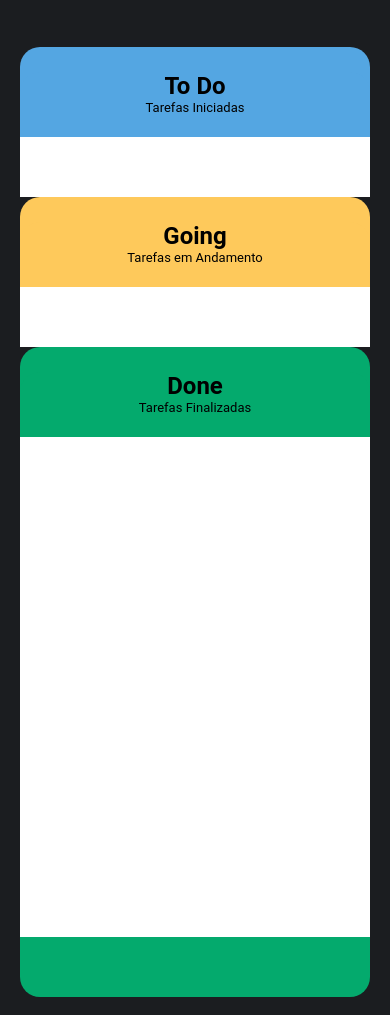
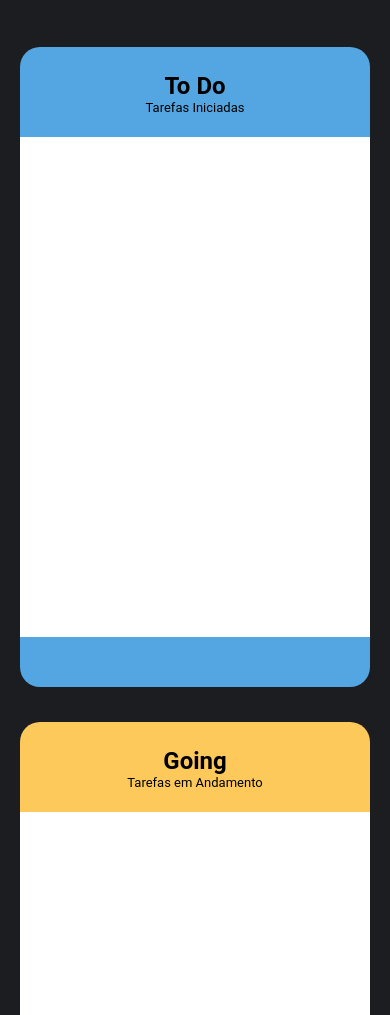
Before and after one commit to Lucas-Alves-Silva/kanban-go, a plain HTML site: page index.html in a window 390 px wide. Shown: the part 85-1100 px from the top of the page. Drawn offline with Linux system fonts and the light colour scheme.

Commit message:
Melhora de posições e margens no Media Query

```diff
--- a/querys.css
+++ b/querys.css
@@ -2,13 +2,16 @@
     main {
         display: grid;
         grid-template-columns: 1fr 1fr;
+        height: 160vh;
     }
 }
 
-@media screen and (max-width: 740px) {
+@media screen and (max-width: 750px) {
     main {
         display: grid;
         grid-template-columns: 1fr;
         justify-items: center;
+        height: 240vh;
+        margin-bottom: 50px;
     }
 }
--- a/style.css
+++ b/style.css
@@ -4,6 +4,15 @@
     padding: 0;
     background-color: #1B1D20;
     font-family: Roboto;
+}
+
+h1 {
+    margin-top: 25px;
+}
+
+p {
+    background-color: inherit;
+    font-size: 13px;
 }
 
 .header_nav {
@@ -53,7 +62,7 @@ a:hover {
 main {
     display: grid;
     grid-template-columns: 1fr 300px 1fr;
-    height: 100px;
+    height: 100%;
 }
 
 .box {
@@ -73,30 +82,19 @@ main {
 
 .footer_box_1 {
     background-color: #54A6E2;
-    height: 60px;
-    border-radius: 0 0 20px 20px;
 }
 
 .footer_box_2 {
     background-color: #FEC95B;
-    height: 60px;
-    border-radius: 0 0 20px 20px;
 }
 
 .footer_box_3 {
     background-color: #04AA6D;
-    height: 60px;
-    border-radius: 0 0 20px 20px;
 }
 
-
-h1 {
-    margin-top: 25px;
-}
-
-p {
-    background-color: inherit;
-    font-size: 13px;
+.footer_box_1, .footer_box_2, .footer_box_3 {
+    height: 50px;
+    border-radius: 0 0 20px 20px;
 }
 
 .title1, .title1 h1 {
```
